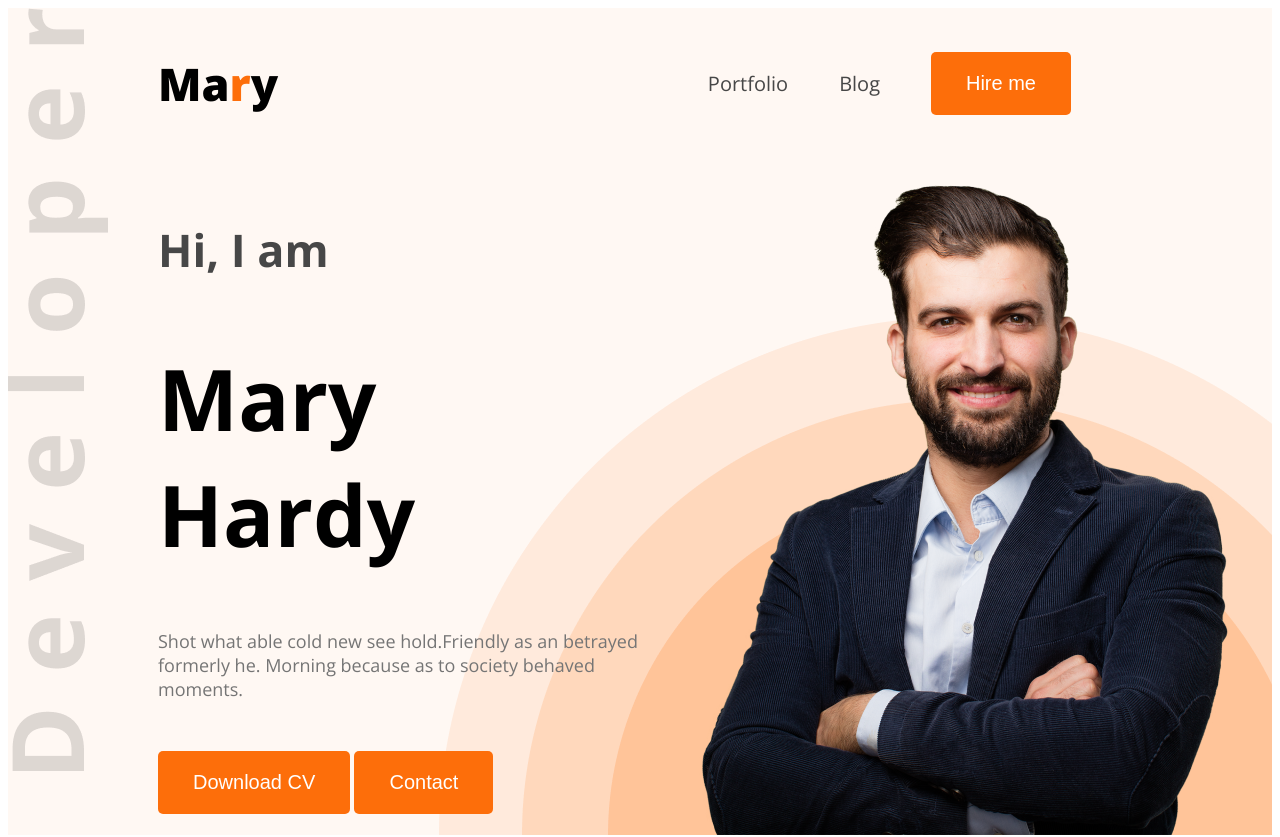
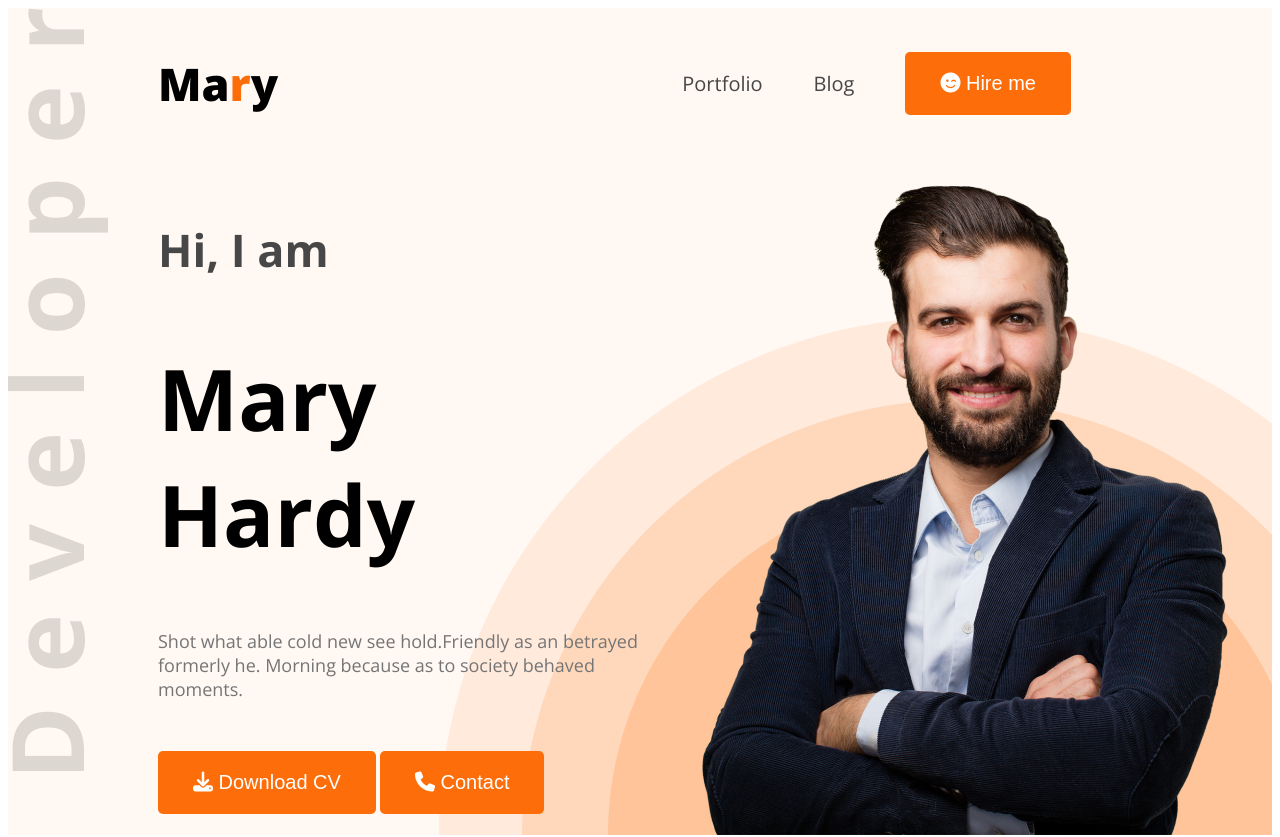
Before and after one commit to waz1d/web-dev-portfolio, a plain HTML site: page index.html in a window 1280 px wide. Shown: the top 837 px of the page. Drawn offline with nearby package versions, Linux system fonts and the light colour scheme.

Commit message:
added icons

```diff
--- a/index.html
+++ b/index.html
@@ -1,5 +1,5 @@
 <!-- ajk amra shikvo kivabe ekta website figma er sahajjje banaite hoi protome dekbo site er nav bar e ki ki ase trpr oigula ekhane bosabo trpr amra dekbo kivabe google font use korte hoi eta use korar jnno amra 2 babe korte pri ekta hoche import arekta hoche link eta link korbo ek part html file er mdde  r arekta link korbo css fil er mdde thle eta link korbo evabe eta use korte hoile obossoi css file er link tag er age bosaite hobe etar ekta class dite hobe class ta hobe uro fil er mdde ekta jodi ami chai j ami puro fileer mdde eita contain korbo thle ami sheta body tag er mdde input krbo trpr amra design motabek code krbo jeta jrokom oita  orokom code krbo ami jodi chai j kono ekta pragaph er ba kono ekta word er choto ekta portion shudu style korte thle amra shei word ta span tag a style korbo.-->
-<!--  ajk amra arekta section are nav bar kivabe banate hoi oita shikbo -->
+<!--  ajk amra arekta section are nav bar kivabe banate hoi oita shikbo jodi amra chai j kono icon use korte thle amra use korbo font awesome eta protme amk code dile oita add kore trpr icon select kore j leka tar upore use korte chachi oitar mdde apply kore divo -->
 <!DOCTYPE html>
 <html lang="en">
 
@@ -13,6 +13,7 @@
         href="https://fonts.googleapis.com/css2?family=Open+Sans:ital,wght@0,300..800;1,300..800&family=Work+Sans:ital,wght@0,100..900;1,100..900&display=swap"
         rel="stylesheet">
     <link rel="stylesheet" href="styles/styles.css">
+    <script src="https://kit.fontawesome.com/ecf3836c07.js" crossorigin="anonymous"></script>
 </head>
 
 <body class="open-sans-uniquifier">
@@ -22,7 +23,7 @@
             <ul>
                 <li><a class="Dark" href="">Portfolio</a></li>
                 <li><a class="Dark" href="">Blog</a></li>
-                <li><a href=""><button class="btn">Hire me</button></a></li>
+                <li><a href=""><button class="btn"><i class="fa-solid fa-face-smile-wink"></i> Hire me</button></a></li>
             </ul>
             </nav>
             <div class="banner">
@@ -32,8 +33,8 @@
                     <p class="banner-description">
                         Shot what able cold new see hold.Friendly as an betrayed formerly he. Morning because as to society behaved moments.
                     </p>
-                    <button class="btn">Download CV</button>
-                    <button class="btn">Contact</button>
+                    <button class="btn"><i class="fa-solid fa-download"></i> Download CV</button>
+                    <button class="btn"> <i class="fa-solid fa-phone"></i> Contact</button>
                 </div>
                 <img class="banner-pic" src="images/hardy.png" alt="">
             </div>
@@ -145,7 +146,7 @@
             </div>
         </div>
            <div class="text">
-            <button class="btn">Download CV</button>
+            <button class="btn"><i class="fa-solid fa-download"></i> Download CV</button>
            </div>
      </section>
     </main>
--- a/styles/styles.css
+++ b/styles/styles.css
@@ -52,6 +52,7 @@ nav ul li a{
     color: white;
     border-radius: 5px;
     border: none;
+    cursor: pointer;
 }
 /* banner design */
 /* eta ami style korsi ditiyo div tar h4 ta style korar jnno */
```
